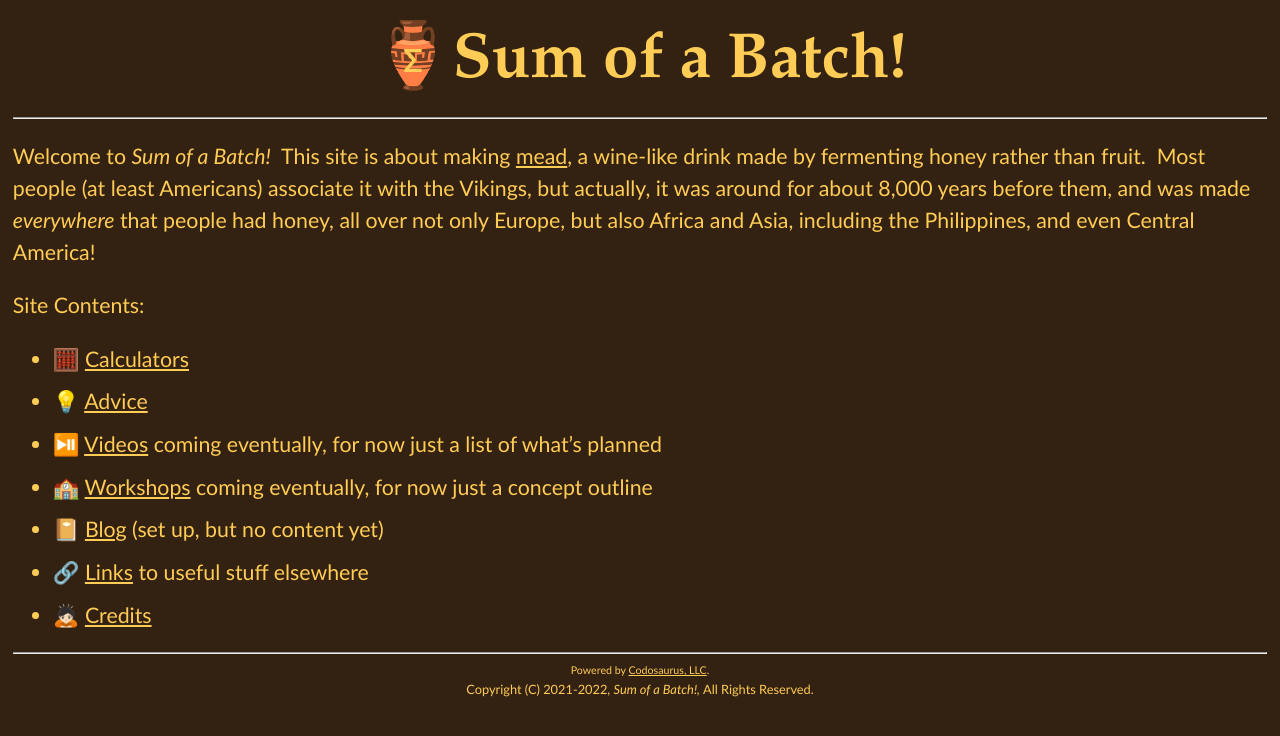
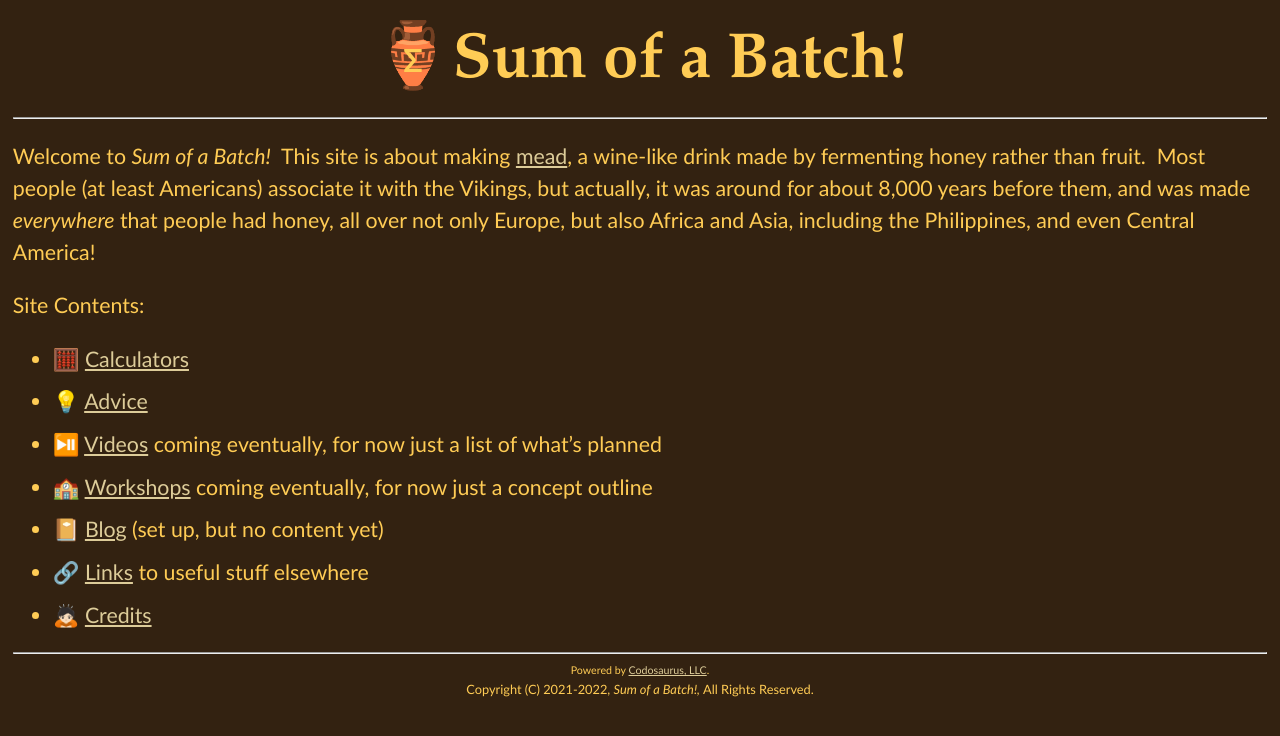
Before and after one commit to Sum-of-a-Batch/Sum-of-a-Batch.github.io, a Jekyll site: the page built from index.md, in a window 1280 px wide. Shown: the top 736 px of the page. Built offline with Jekyll 4.4.1, drawn with Linux system fonts in a browser that asks for light colours.

Commit message:
tweak link color

```diff
--- a/assets/css/main.css
+++ b/assets/css/main.css
@@ -6,7 +6,7 @@
   --h5-size:       calc(var(--text-size) * var(--header-ratio));
   --header-ratio:  1.2;
   --text-size:     16pt;
-  --link-color:    var(--fg-color);  /* still have underline to mark links */
+  --link-color:    #dc9;  /* fg w/ +4 blue, -2 others */
   --bg-color:      #321;  /* brown */
   --fg-color:      #fc5;  /* roughly honey */
 }
```
